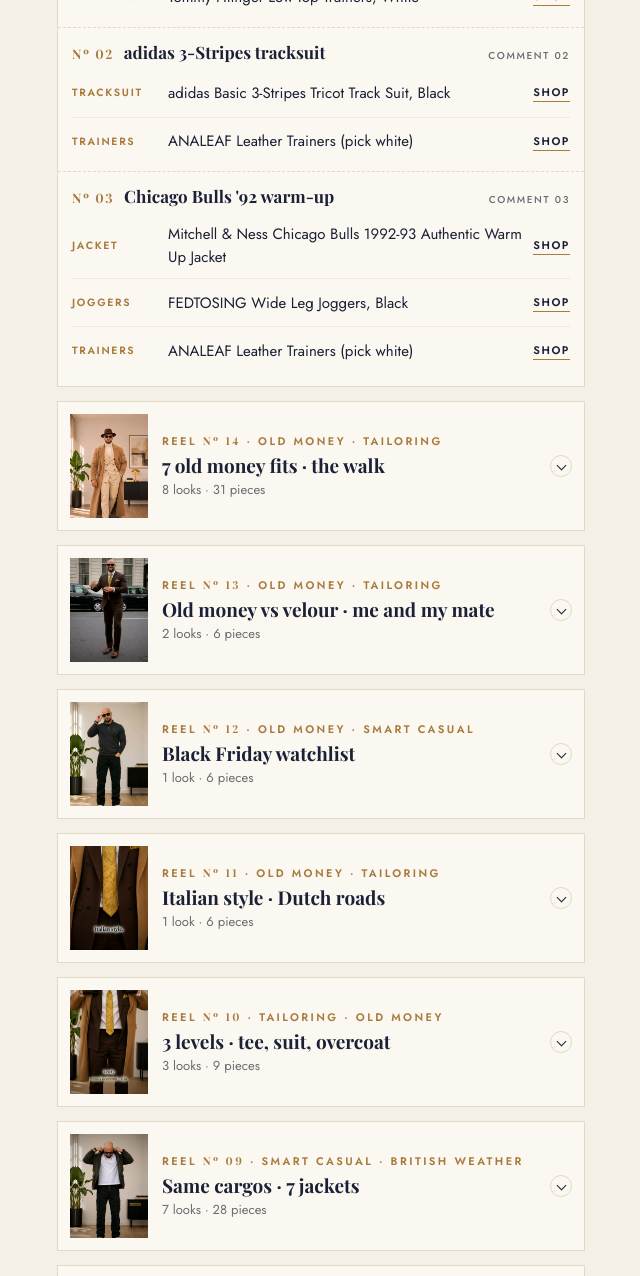
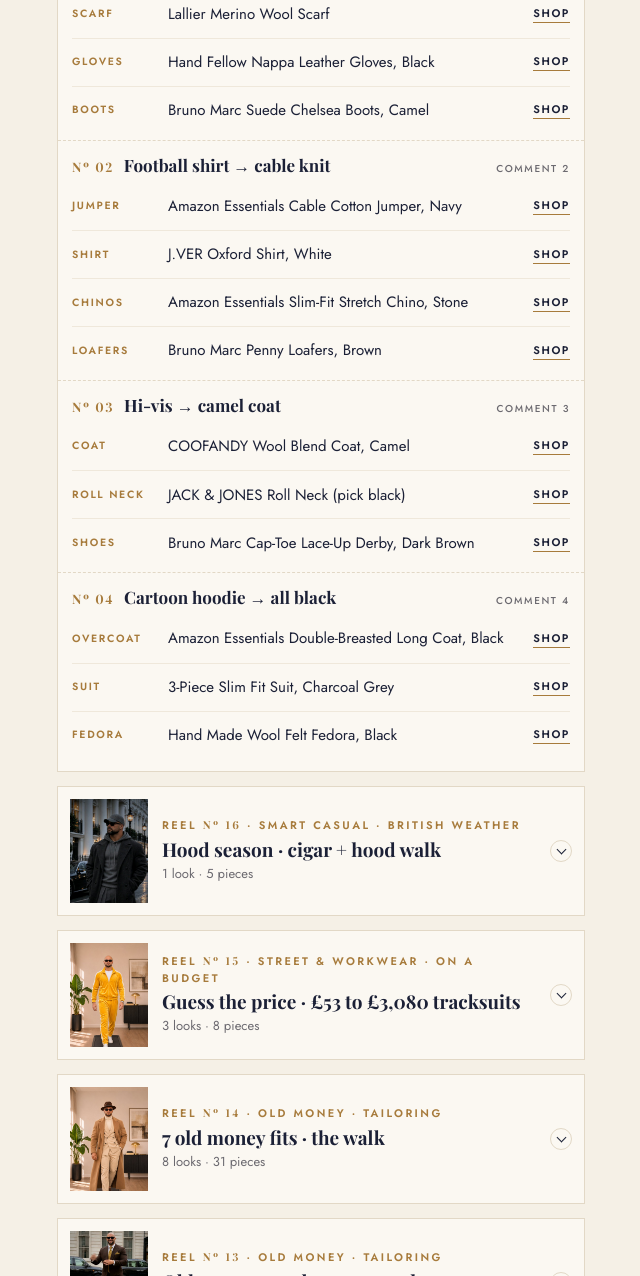
Before and after one commit to oldschoolfits/oldschoolfits.github.io, a plain HTML site: page index.html in a window 1280 px wide. Shown: the part 1191-2467 px from the top of the page, without its empty margins (319-959 px from the left). Drawn offline with nearby package versions, Linux system fonts and the light colour scheme; a web font is replaced by a local one.

Commit message:
Add #upgrade and #hood sections (v22)

```diff
--- a/index.html
+++ b/index.html
@@ -291,9 +291,20 @@ const D15 = [
   ["03 · Chicago Bulls '92 warm-up", [["Jacket","Mitchell & Ness Chicago Bulls 1992-93 Authentic Warm Up Jacket","B000ASI7ZC"],["Joggers","FEDTOSING Wide Leg Joggers, Black","B0GL1SRK98"],["Trainers","ANALEAF Leather Trainers (pick white)","B0FXWXRZ1Q"]]]
 ];
 
+const D16 = [
+  ["Hood season · charcoal coat + grey hoodie", [["Coat","Amazon Essentials Double-Breasted Wool-Blend Long Coat, Charcoal","B0FF5DQCC2"],["Hoodie","Fruit of the Loom Classic Hooded Sweatshirt (pick dark grey)","B00OB0ZKMI"],["Cap","Plain Cotton Baseball Cap, Grey","B08JPV8XD8"],["Trousers","FEDTOSING Pleated Wide-Leg Trousers (pick haze grey)","B0FN3ZZ41S"],["Loafers","Bruno Marc Penny Loafers (pick black)","B0C6QW5RHR"]]]
+];
+const D17 = [
+  ["1 · Tracksuit → charcoal coat", [["Coat","Amazon Essentials Double-Breasted Wool-Blend Long Coat, Charcoal","B0FF5DQCC2"],["Roll neck","JACK & JONES Roll Neck (pick grey)","B0CL7XTY91"],["Scarf","Lallier Merino Wool Scarf","B08HN54Z1X"],["Gloves","Hand Fellow Nappa Leather Gloves, Black","B07HWRF7Q7"],["Boots","Bruno Marc Suede Chelsea Boots, Camel","B06XTW537T"]]],
+  ["2 · Football shirt → cable knit", [["Jumper","Amazon Essentials Cable Cotton Jumper, Navy","B07P1DZ79S"],["Shirt","J.VER Oxford Shirt, White","B0BN6HCFPF"],["Chinos","Amazon Essentials Slim-Fit Stretch Chino, Stone","B07BJLF78R"],["Loafers","Bruno Marc Penny Loafers, Brown","B0C6QW5RHR"]]],
+  ["3 · Hi-vis → camel coat", [["Coat","COOFANDY Wool Blend Coat, Camel","B0D9B6CN6G"],["Roll neck","JACK & JONES Roll Neck (pick black)","B0CL7XTY91"],["Shoes","Bruno Marc Cap-Toe Lace-Up Derby, Dark Brown","B010TZ0FDW"]]],
+  ["4 · Cartoon hoodie → all black", [["Overcoat","Amazon Essentials Double-Breasted Long Coat, Black","B0FF5DPHT9"],["Suit","3-Piece Slim Fit Suit, Charcoal Grey","B0DDJNDSP7"],["Fedora","Hand Made Wool Felt Fedora, Black","B08BTS4QGL"]]]
+];
 
 /* reels, newest first. id = the old #anchor used in captions (keep them). */
 const REELS = [
+  {id:"upgrade",  d:D17, n:17, t:"Same man. Better clothes. · 4 upgrades", s:["oldmoney","tailoring"], img:"img/d17.jpg"},
+  {id:"hood",     d:D16, n:16, t:"Hood season · cigar + hood walk",        s:["casual","weather"],     img:"img/d16.jpg"},
   {id:"price",    d:D15, n:15, t:"Guess the price · £53 to £3,080 tracksuits", s:["street","budget"], img:"img/d15.jpg"},
   {id:"walk",     d:D14, n:14, t:"7 old money fits · the walk",            s:["oldmoney","tailoring"], img:"img/d14.jpg",
    looks:{"01":"img/w01.jpg","02":"img/w02.jpg","03":"img/w03.jpg","04":"img/w04.jpg","05":"img/w05.jpg","06":"img/w06.jpg","07":"img/w07.jpg","At home":"img/w00.jpg"}},
```
